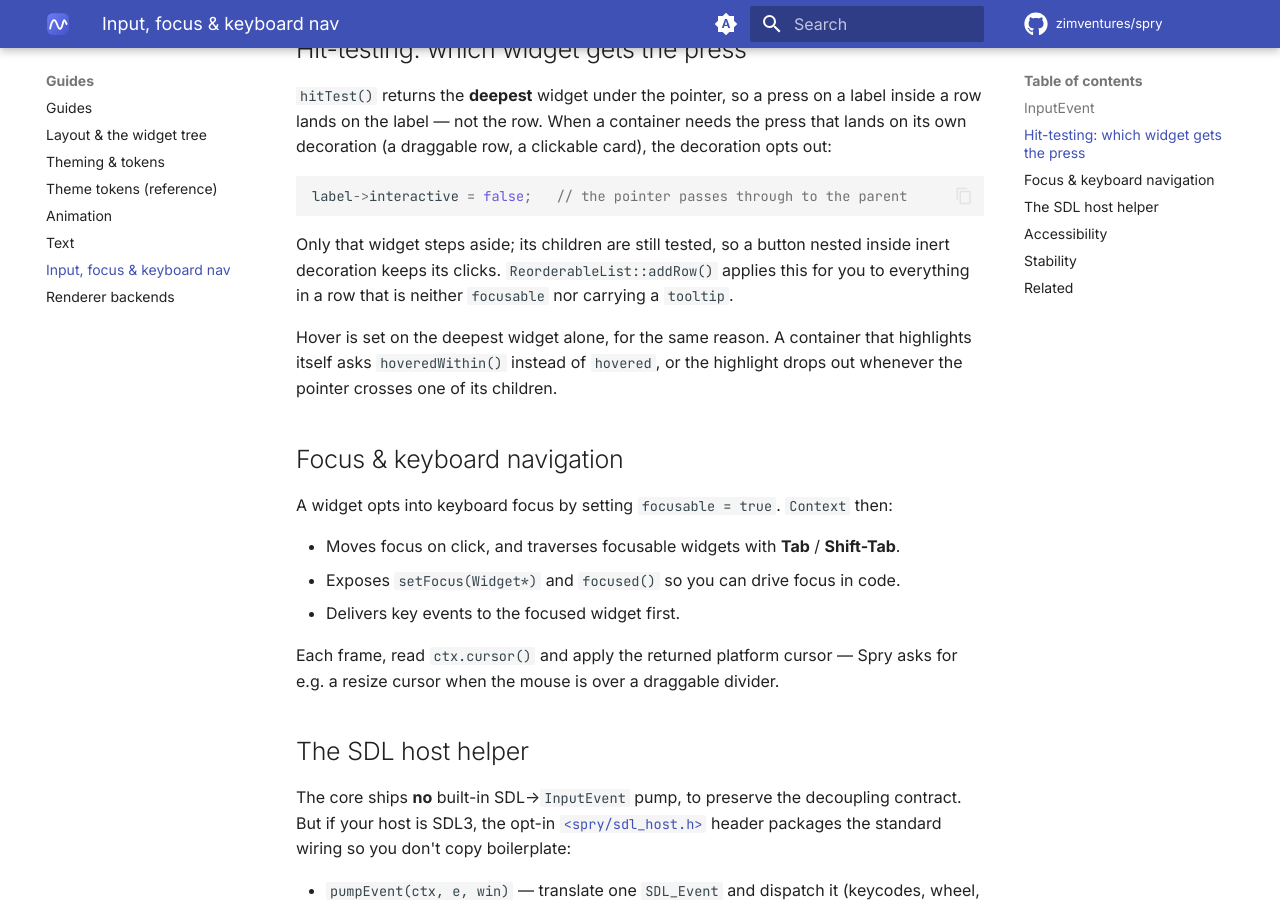
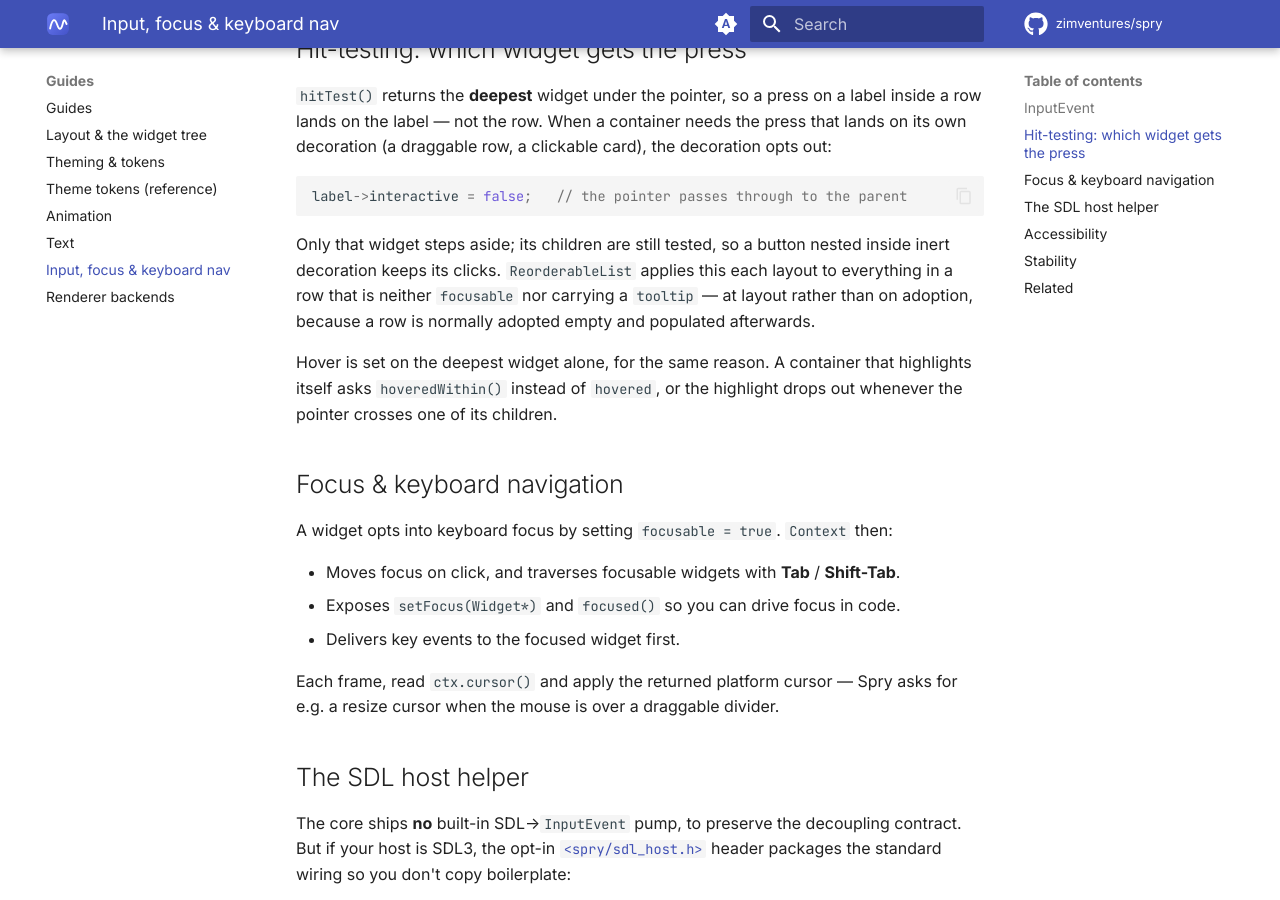
Before and after one commit to zimventures/spry, an MkDocs documentation site: the page built from docs/guides/input.md, in a window 1280 px wide and 900 px high, scrolled down 881 px. Built offline with MkDocs 1.6.1 and Material for MkDocs 9.7.7, drawn with Linux system fonts in a browser that asks for light colours; plug-ins that fetch from the network failed and are left out; comment, search, counter and statistics services are not loaded.

Commit message:
fix(widgets): mark row children inert at layout, not on adoption (#62)
ReorderableList marked a row's descendants non-interactive inside addRow(), which
is too early to be useful. The natural way to build a row is to adopt it and then
populate it — `emplaceRow<Box>()` hands back an empty row — so the walk marked
nothing, every child added afterwards kept `interactive = true`, and a press on a
row's label died there instead of starting a drag. The widget looked right and
simply would not drag.

Marking now happens in arrange(), which runs once the tree is built and again
whenever it changes.

That also changes what the escape hatch is: setting `interactive = true` back on a
child no longer survives, since the next layout re-marks it. A row child that
needs hover or presses without being focusable now either carries a tooltip or the
list opts out wholesale with `markRowsInert = false`. Documented on the field.

Found by the first consumer (zimventures/cleat) porting its hand-written list to
this widget: the list rendered identically and the drag was dead. Both new tests
fail against the previous behaviour.

Co-authored-by: rob <rob@zimventure.com>
Co-authored-by: Claude Opus 5 (1M context) <noreply@anthropic.com>

````diff
--- a/docs/guides/input.md
+++ b/docs/guides/input.md
@@ -43,9 +43,10 @@ label->interactive = false;   // the pointer passes through to the parent
 ```
 
 Only that widget steps aside; its children are still tested, so a button nested
-inside inert decoration keeps its clicks. `ReorderableList::addRow()` applies this
-for you to everything in a row that is neither `focusable` nor carrying a
-`tooltip`.
+inside inert decoration keeps its clicks. `ReorderableList` applies this each
+layout to everything in a row that is neither `focusable` nor carrying a
+`tooltip` — at layout rather than on adoption, because a row is normally adopted
+empty and populated afterwards.
 
 Hover is set on the deepest widget alone, for the same reason. A container that
 highlights itself asks `hoveredWithin()` instead of `hovered`, or the highlight
````
Also changed, not shown: docs/widgets/index.md (+1 -1 lines), 2 other files.
